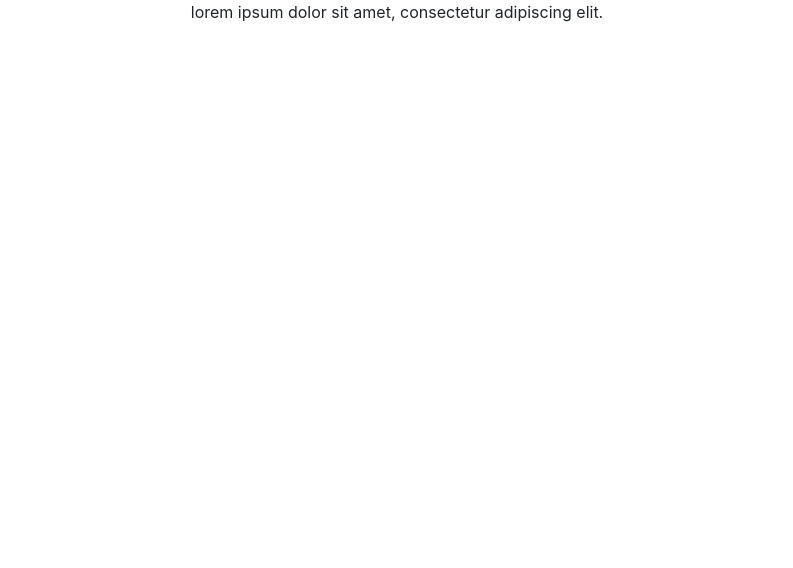
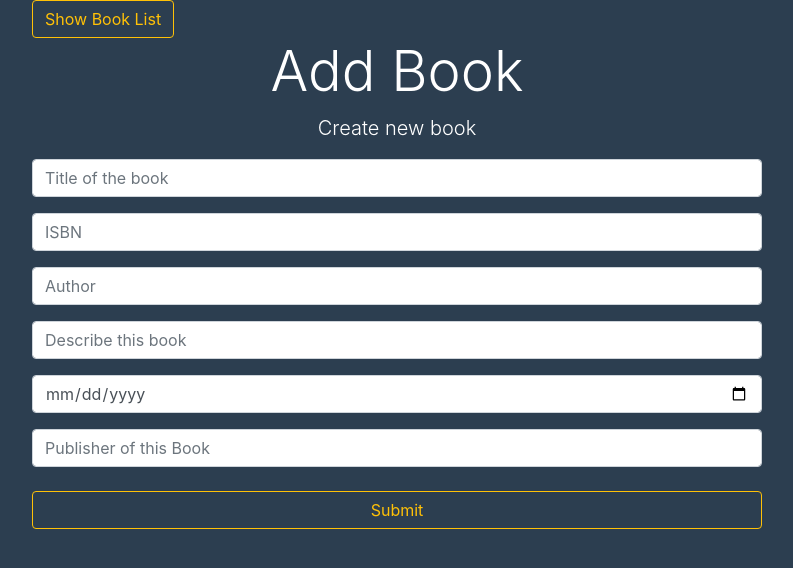
Before and after one commit to momin-riyadh/go-mern, a React (Create React App) app in the folder mern-self/client/: page /create-book in a window 1280 px wide. Shown: the top 568 px of the page, without its empty margins (243-1036 px from the left). Built offline with nearby package versions, Linux system fonts and the light colour scheme.

Commit message:
fix and deploy

```diff
--- a/mern-self/client/package.json
+++ b/mern-self/client/package.json
@@ -6,10 +6,10 @@
     "@testing-library/jest-dom": "^5.16.4",
     "@testing-library/react": "^13.3.0",
     "@testing-library/user-event": "^13.5.0",
-    "axios": "^0.27.2",
+    "axios": "^0.19.0",
     "react": "^18.2.0",
     "react-dom": "^18.2.0",
-    "react-router-dom": "^6.3.0",
+    "react-router-dom": "^5.0.1",
     "react-scripts": "5.0.1",
     "web-vitals": "^2.1.4"
   },
--- a/mern-self/client/src/App.js
+++ b/mern-self/client/src/App.js
@@ -2,13 +2,16 @@
 import React, {Component} from "react";
 import {BrowserRouter as Router, Route} from "react-router-dom";
 import './App.css';
+import CreateBook from "./components/CreateBook";
 
 class App extends Component {
   render() {
     return (
       <Router>
         <div className="App">
-          lorem ipsum dolor sit amet, consectetur adipiscing elit.
+            {/*<Route exact path="/" component={ShowBookList} />*/}
+            <Route path={'/create-book'} component={CreateBook} />
+
         </div>
       </Router>
     );
--- a/mern-self/client/src/components/CreateBook.js
+++ b/mern-self/client/src/components/CreateBook.js
@@ -1,4 +1,5 @@
 import React, {Component} from 'react';
+import {Link} from "react-router-dom";
 import axios from "axios";
 
 class CreateBook extends Component {
@@ -52,9 +53,87 @@ class CreateBook extends Component {
                     <div className="container">
                         <div className="row">
                             <div className="col-md-8 m-auto">
-                                <link to='/' className="btn btn-outline-warning float-left">
+                                <Link to='/' className="btn btn-outline-warning float-left">
                                     Show Book List
-                                </link>
+                                </Link>
+                            </div>
+
+                            <div className="col-md-8 m-auto">
+                                <h1 className="display-4 text-center">Add Book</h1>
+                                <p className="lead text-center">
+                                    Create new book
+                                </p>
+
+
+                                <form noValidate onSubmit={this.onSubmit}>
+                                    <div className="form-group">
+                                        <input type="text"
+                                               className="form-control"
+                                               name={'title'}
+                                               placeholder="Title of the book"
+                                               value={this.state.title}
+                                               onChange={this.onChange}/>
+                                    </div>
+                                    <div className='form-group'>
+                                        <input
+                                            type='text'
+                                            placeholder='ISBN'
+                                            name='isbn'
+                                            className='form-control'
+                                            value={this.state.isbn}
+                                            onChange={this.onChange}
+                                        />
+                                    </div>
+                                    <div className='form-group'>
+                                        <input
+                                            type='text'
+                                            placeholder='Author'
+                                            name='author'
+                                            className='form-control'
+                                            value={this.state.author}
+                                            onChange={this.onChange}
+                                        />
+                                    </div>
+
+                                    <div className='form-group'>
+                                        <input
+                                            type='text'
+                                            placeholder='Describe this book'
+                                            name='description'
+                                            className='form-control'
+                                            value={this.state.description}
+                                            onChange={this.onChange}
+                                        />
+                                    </div>
+
+                                    <div className='form-group'>
+                                        <input
+                                            type='date'
+                                            placeholder='published_date'
+                                            name='published_date'
+                                            className='form-control'
+                                            value={this.state.published_date}
+                                            onChange={this.onChange}
+                                        />
+                                    </div>
+                                    <div className='form-group'>
+                                        <input
+                                            type='text'
+                                            placeholder='Publisher of this Book'
+                                            name='publisher'
+                                            className='form-control'
+                                            value={this.state.publisher}
+                                            onChange={this.onChange}
+                                        />
+                                    </div>
+
+                                    <input
+                                        type="submit"
+                                        className="btn btn-outline-warning btn-block mt-4"
+                                    />
+                                </form>
+
+
                             </div>
                         </div>
                     </div>
```
Also changed, not shown: 1 other file (tests, documents, lock files or other folders).
